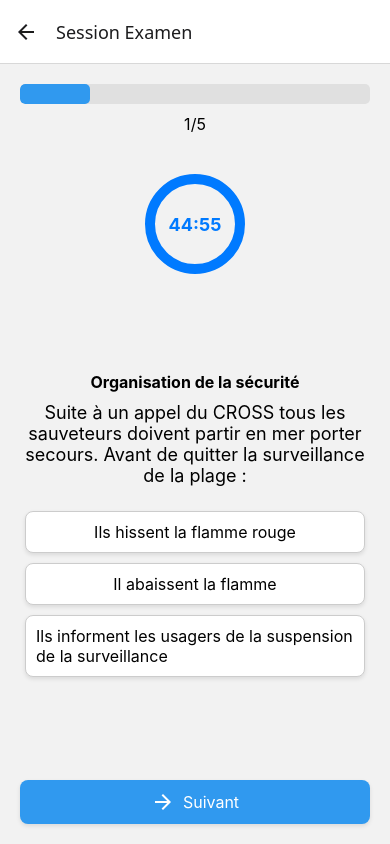
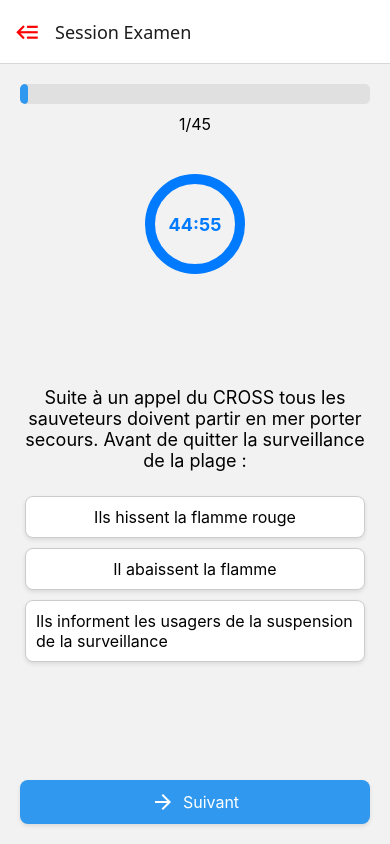
Before and after one commit to vKnie/bnssa-training, a React Native app: screen /ExamenSession in a window 390 px wide. Built offline with nearby package versions, Linux system fonts and the light colour scheme.

Commit message:
mini modif

```diff
--- a/App.tsx
+++ b/App.tsx
@@ -1,6 +1,8 @@
 import React from 'react';
-import { NavigationContainer } from '@react-navigation/native';
+import { Button } from 'react-native';
+import { NavigationContainer, useNavigation } from '@react-navigation/native';
 import { createStackNavigator } from '@react-navigation/stack';
+import Icon from 'react-native-vector-icons/MaterialCommunityIcons'; // Importation de l'icône
 
 // Importation des différentes pages (écrans) de l'application
 import HomeScreen from './screens/HomeScreen';
@@ -38,12 +40,33 @@ export type RootStackParamList = {
 // Création d'une instance du Stack Navigator avec les types définis
 const Stack = createStackNavigator<RootStackParamList>();
 
+// Composant pour le bouton de retour avec une icône
+const BackButton = () => {
+  const navigation = useNavigation();
+  return (
+    <Icon
+      name="backburger"
+      size={26}
+      color="red"
+      style={{ marginLeft: 15 }}
+      onPress={() => navigation.goBack()}
+    />
+  );
+};
+
 const App: React.FC = () => {
   return (
     <NavigationContainer> {/* Conteneur principal pour la navigation */}
-      <Stack.Navigator>
+      <Stack.Navigator
+        screenOptions={{
+          headerLeft: () => <BackButton />,
+          headerTitleStyle: {
+            marginLeft: 10,
+          },
+        }}
+      >
         {/* Définition des écrans de l'application dans le stack navigator */}
-        <Stack.Screen name="HomeScreen" component={HomeScreen} />
+        <Stack.Screen name="HomeScreen" component={HomeScreen} options={{ headerShown: false }} />
         <Stack.Screen name="ExamenScreen" component={ExamenScreen} />
         <Stack.Screen name="TrainingScreen" component={TrainingScreen} />
         <Stack.Screen name="Historique" component={HistoricScreen} />
--- a/screens/ExamenScreen.tsx
+++ b/screens/ExamenScreen.tsx
@@ -1,4 +1,4 @@
-import React, { useCallback, useLayoutEffect } from 'react';
+import React, { useCallback, useEffect } from 'react';
 import { View, Text, StyleSheet, ScrollView } from 'react-native';
 import Icon from 'react-native-vector-icons/MaterialIcons';
 import Button from '../components/Button';
@@ -6,16 +6,16 @@ import { useNavigation } from '@react-navigation/native';
 import { RootStackParamList } from '../App';
 import { StackNavigationProp } from '@react-navigation/stack';
 
-type TrainingScreenNavigationProp = StackNavigationProp<RootStackParamList, 'ExamenScreen'>;
+type ExamenScreenNavigationProp = StackNavigationProp<RootStackParamList, 'ExamenScreen'>;
 
 const ExamenScreen: React.FC = () => {
-  const navigation = useNavigation<TrainingScreenNavigationProp>();
+  const navigation = useNavigation<ExamenScreenNavigationProp>();
 
   const startTraining = useCallback(() => {
     navigation.navigate('ExamenSession');
   }, [navigation]);
 
-  useLayoutEffect(() => {
+  useEffect(() => {
     navigation.setOptions({ title: 'Accueil Examen' });
 
     const handleBackPress = (e: any) => {
@@ -24,12 +24,19 @@ const ExamenScreen: React.FC = () => {
     };
 
     const unsubscribe = navigation.addListener('beforeRemove', handleBackPress);
-
-    return () => {
-      unsubscribe();
-    };
+    return unsubscribe;
   }, [navigation]);
 
+  const rules = [
+    { icon: 'timer', text: 'L\'examen dure 45 minutes.', color: '#007AFF' },
+    { icon: 'list', text: 'Il comporte 40 questions.', color: '#007AFF' },
+    { icon: 'help', text: 'Chaque question a entre 3 et 5 réponses possibles.', color: '#007AFF' },
+    { icon: 'check-circle', text: 'Une réponse est correcte si toutes les bonnes réponses sont sélectionnées.', color: '#4CAF50' },
+    { icon: 'cancel', text: 'Une réponse est fausse si elle est incomplète, incorrecte ou absente.', color: '#FF3B30' },
+    { icon: 'star', text: 'Chaque bonne réponse vaut 1 point.', color: '#FFD700' },
+    { icon: 'grade', text: 'L\'examen est noté sur 40 points.', color: '#FFD700' },
+    { icon: 'thumb-up', text: 'Il faut au moins 30 points pour réussir.', color: '#4CAF50' },
+  ];
 
   return (
     <View style={styles.screenContainer}>
@@ -37,45 +44,18 @@ const ExamenScreen: React.FC = () => {
         <Text style={styles.titleText}>Règles de l'Examen</Text>
       </View>
       <ScrollView style={styles.rulesContainer}>
-        <View style={styles.ruleItem}>
-          <Icon name="timer" size={24} color="#007AFF" />
-          <Text style={styles.ruleText}>L'examen dure 45 minutes.</Text>
-        </View>
-        <View style={styles.ruleItem}>
-          <Icon name="list" size={24} color="#007AFF" />
-          <Text style={styles.ruleText}>Il comporte 40 questions.</Text>
-        </View>
-        <View style={styles.ruleItem}>
-          <Icon name="help" size={24} color="#007AFF" />
-          <Text style={styles.ruleText}>Chaque question a entre 3 et 5 réponses possibles.</Text>
-        </View>
-        <View style={styles.ruleItem}>
-          <Icon name="check-circle" size={24} color="#4CAF50" />
-          <Text style={styles.ruleText}>Une réponse est correcte si toutes les bonnes réponses sont sélectionnées.</Text>
-        </View>
-        <View style={styles.ruleItem}>
-          <Icon name="cancel" size={24} color="#FF3B30" />
-          <Text style={styles.ruleText}>Une réponse est fausse si elle est incomplète, incorrecte ou absente.</Text>
-        </View>
-        <View style={styles.ruleItem}>
-          <Icon name="star" size={24} color="#FFD700" />
-          <Text style={styles.ruleText}>Chaque bonne réponse vaut 1 point.</Text>
-        </View>
-        <View style={styles.ruleItem}>
-          <Icon name="grade" size={24} color="#FFD700" />
-          <Text style={styles.ruleText}>L'examen est noté sur 40 points.</Text>
-        </View>
-        <View style={styles.ruleItem}>
-          <Icon name="thumb-up" size={24} color="#4CAF50" />
-          <Text style={styles.ruleText}>Il faut au moins 30 points pour réussir.</Text>
-        </View>
+        {rules.map(({ icon, text, color }, index) => (
+          <View key={index} style={styles.ruleItem}>
+            <Icon name={icon} size={24} color={color} />
+            <Text style={styles.ruleText}>{text}</Text>
+          </View>
+        ))}
       </ScrollView>
-
       <View style={styles.footer}>
         <Button
           title="Commencer l'examen"
           onPress={startTraining}
-          backgroundColor='#007AFF'
+          backgroundColor='#3099EF'
           textColor='#FFF'
           width={'100%'}
           iconName="play-arrow"
@@ -90,7 +70,7 @@ const styles = StyleSheet.create({
   header: { alignItems: 'center', width: '100%', marginBottom: 20 },
   titleText: { color: '#333', fontSize: 24, textAlign: 'center', fontWeight: 'bold' },
   rulesContainer: { width: '100%', padding: 10 },
-  ruleItem: { flexDirection: 'row', alignItems: 'center', marginBottom: 10, backgroundColor: '#FFF', padding: 10, borderRadius: 10, shadowColor: '#000', shadowOpacity: 0.1, shadowOffset: { width: 0, height: 2 }, shadowRadius: 4, elevation: 3 },
+  ruleItem: { flexDirection: 'row', alignItems: 'center', marginBottom: 10, backgroundColor: '#FFF', padding: 10, borderRadius: 10, shadowColor: '#000', shadowOpacity: 0.1, shadowOffset: { width: 0, height: 2 }, shadowRadius: 4, elevation: 3, },
   ruleText: { color: '#333', fontSize: 14, marginLeft: 10, flexShrink: 1 },
   footer: { width: '100%' },
 });
--- a/screens/ExamenSession.tsx
+++ b/screens/ExamenSession.tsx
@@ -49,7 +49,7 @@ const ExamenSession: React.FC = () => {
         theme_name: theme.theme_name,
       }))
     );
-    const shuffledQuestions = getRandomElements(allQuestions, 5);
+    const shuffledQuestions = getRandomElements(allQuestions, 45);
     setSelectedQuestions(shuffledQuestions);
     setAllSelectedAnswers(Array(shuffledQuestions.length).fill([]));
   }, []);
@@ -126,7 +126,7 @@ const ExamenSession: React.FC = () => {
       <ScrollView contentContainerStyle={styles.scrollContainer}>
         {currentQuestion && (
           <View style={styles.questionContainer}>
-            <Text style={styles.themeText}>{currentQuestion.theme_name}</Text>
+            {/* <Text style={styles.themeText}>{currentQuestion.theme_name}</Text> */}
             <Text style={styles.questionText}>{currentQuestion.question}</Text>
             {currentQuestion.options.map((option, index) => (
               <View key={index} style={styles.optionButton}>
@@ -161,7 +161,7 @@ const styles = StyleSheet.create({
   scrollContainer: { flexGrow: 1, justifyContent: 'center', alignItems: 'center' },
   questionContainer: { width: '100%' },
   questionText: { fontSize: 18, marginBottom: 20, textAlign: 'center' },
-  themeText: { fontSize: 16, marginBottom: 10, textAlign: 'center', fontWeight: 'bold' },
+  // themeText: { fontSize: 16, marginBottom: 10, textAlign: 'center', fontWeight: 'bold' },
   optionButton: { padding: 5 },
   progressBarContainer: { width: '100%', height: 20, backgroundColor: '#e0e0e0', borderRadius: 5, overflow: 'hidden', marginBottom: 10 },
   progressBar: { height: '100%', backgroundColor: '#3099EF', borderRadius: 5 },
```
